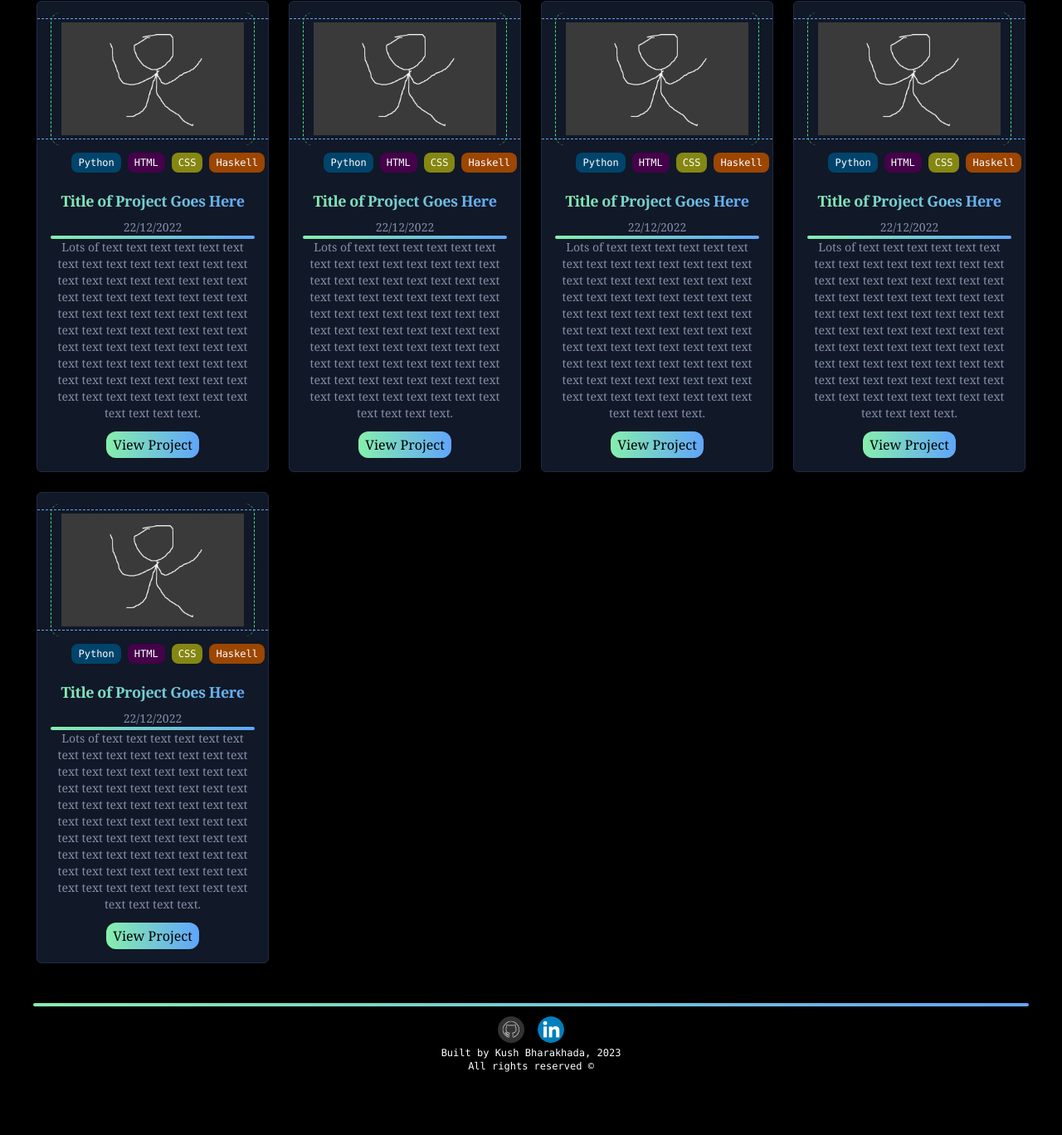
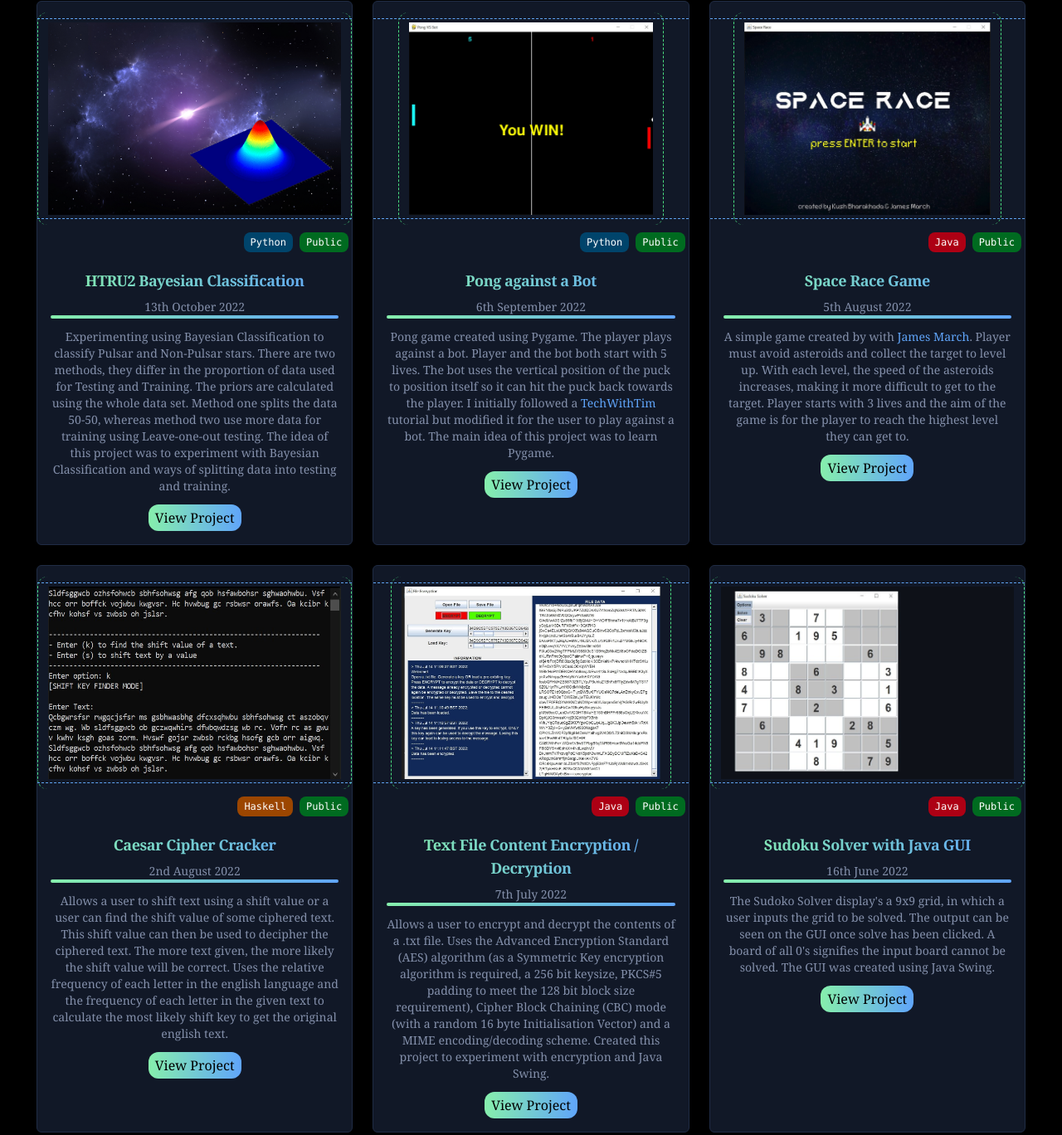
Before and after one commit to KushBharakhada/KushBharakhada.github.io, a website: page index.html in a window 1280 px wide. Shown: the part 330-1698 px from the top of the page at 83% size. Before the commit the page ends 1647 px from the top, so only its background shows below. Drawn offline with Linux system fonts and the light colour scheme.

Commit message:
Folder refactor. Added some projects.

```diff
--- a/input.css
+++ b/css/input.css
@@ -30,7 +30,7 @@ html, body {
   }
 
   .project-image {
-    @apply p-3 border-green-400 mx-auto border-dashed rounded-xl border-l border-r h-40 w-auto
+    @apply p-3 border-green-400 mx-auto border-dashed rounded-xl border-l border-r h-40 md:h-64 w-auto
   }
 
   .project-image-border-style {
--- a/index.html
+++ b/index.html
@@ -16,7 +16,7 @@
       <h1 class="font-bold tracking-wide mr-3">Kush Bharakhada</h1>
       <div class="flex items-center">
         <a href="#projects"><h1 class="font-mono font-bold tracking-wide text-blue-300">Projects</h1></a>
-        <img src="images/projects-icon.png" class="h-10 ml-2">
+        <img src="images/icons/projects-icon.png" class="h-10 ml-2">
       </div>
     </div>
     <hr class="mt-2 horizontal-gradient-line">
@@ -27,151 +27,214 @@
       <h1 class="text-lg lg:text-xl font-bold py-2">Computer Science & <span class="text-green-300">Artificial Intelligence</span> Student<h1>
       <div class="block sm:inline-flex items-center">
         <p class="text-sm lg:text-lg font-bold">@The University of Sheffield</p>
-        <img src="images/university-icon.png" class="h-5 px-2 mx-auto">
+        <img src="images/icons/university-icon.png" class="h-5 px-2 mx-auto">
       </div>
     </div>
-    <a href="#projects"><button type="button"><img class="animate-bounce h-10" src="images/scroll-down.png"></button></a>
+    <a href="#projects"><button type="button"><img class="animate-bounce h-10" src="images/icons/scroll-down.png"></button></a>
   </nav>
 
   <main id="projects" class="py-6 px-3 font-serif animate-fade">
 
     <div class="items-center">
       <div class="flex-1 mx-auto">
-        <div class="grid grid-cols-1 gap-4 lg:gap-6 lg:px-8 sm:grid-cols-1 md:grid-cols-2 lg:grid-cols-4">
+        <div class="grid grid-cols-1 gap-4 lg:gap-6 lg:px-8 sm:grid-cols-1 md:grid-cols-2 lg:grid-cols-3 2xl:grid-cols-4">
 
+          <!-- HTRU2 Bayesian Classification Project -->
           <div class="main-project-div show-on-scroll">
             <hr class="translate-y-2 project-image-border-style mt-3">
-            <img class="project-image" src="images/test.jpg" alt="alt text goes here">
+            <!-- Project Image -->
+            <img class="project-image" src="images/projects/htru2-classification.jpg" alt="pulsar star">
             <hr class="-translate-y-2 project-image-border-style">
             <div class="flex flex-wrap float-right">
+              <!-- Languages and Frameworks used. Also state Public/Private -->
               <p class="languages-frameworks bg-python">Python</p>
-              <p class="languages-frameworks bg-html">HTML</p>
-              <p class="languages-frameworks bg-css">CSS</p>
-              <p class="languages-frameworks bg-haskell">Haskell</p>
+              <p class="languages-frameworks bg-github-public">Public</p>
             </div>
             <div class="p-4 text-center clear-both">
-              <h5 class="project-heading">Title of Project Goes Here</h5>
-              <p class="project-text">22/12/2022</p>
+              <h5 class="project-heading">HTRU2 Bayesian Classification</h5> <!-- Project Title -->
+              <p class="project-text">13th October 2022</p> <!-- Project Start Date -->
               <hr class="horizontal-gradient-line">
-              <p class="mb-3 project-text">
-                Lots of text text text text text text text text text text text text text text text
-                text text text text text text text text text text text text text text text text text
-                text text text text text text text text text text text text text text text text text
-                text text text text text text text text text text text text text text text text text
-                text text text text text text text text text text text text text text text text.
+              <p class="mb-3 mt-3 project-text"> <!-- Description of Project -->
+                Experimenting using Bayesian Classification to classify Pulsar and Non-Pulsar stars.
+                There are two methods, they differ in the proportion of data used for
+                Testing and Training. The priors are calculated using the whole data set.
+                Method one splits the data 50-50, whereas method two use more data for
+                training using Leave-one-out testing. The idea of this project was to
+                experiment with Bayesian Classification and ways of splitting data into
+                testing and training.
               </p>
-              <a href="https://www.google.co.uk/"><button class="button-style">View Project</button></a>
+              <!-- Remove if Private Repository -->
+              <a href="https://github.com/KushBharakhada/HTRU2-Bayesian-Classification"><button class="button-style">View Project</button></a>
             </div>
           </div>
 
-
+          <!-- Pong vs Bot Python Project -->
           <div class="main-project-div show-on-scroll">
             <hr class="translate-y-2 project-image-border-style mt-3">
-            <img class="project-image" src="images/test.jpg" alt="alt text goes here">
+            <!-- Project Image -->
+            <img class="project-image" src="images/projects/pong-vs-bot.jpg" alt="pong game">
             <hr class="-translate-y-2 project-image-border-style">
             <div class="flex flex-wrap float-right">
+              <!-- Languages and Frameworks used. Also state Public/Private -->
               <p class="languages-frameworks bg-python">Python</p>
-              <p class="languages-frameworks bg-html">HTML</p>
-              <p class="languages-frameworks bg-css">CSS</p>
-              <p class="languages-frameworks bg-haskell">Haskell</p>
+              <p class="languages-frameworks bg-github-public">Public</p>
             </div>
             <div class="p-4 text-center clear-both">
-              <h5 class="project-heading">Title of Project Goes Here</h5>
-              <p class="project-text">22/12/2022</p>
+              <h5 class="project-heading">Pong against a Bot</h5> <!-- Project Title -->
+              <p class="project-text">6th September 2022</p> <!-- Project Start Date -->
               <hr class="horizontal-gradient-line">
-              <p class="mb-3 project-text">
-                Lots of text text text text text text text text text text text text text text text
-                text text text text text text text text text text text text text text text text text
-                text text text text text text text text text text text text text text text text text
-                text text text text text text text text text text text text text text text text text
-                text text text text text text text text text text text text text text text text.
+              <p class="mb-3 mt-3 project-text"> <!-- Description of Project -->
+                Pong game created using Pygame. The player plays against a bot. Player and the
+                bot both start with 5 lives. The bot uses the vertical position of the puck
+                to position itself so it can hit the puck back towards the player.
+                I initially followed a <a class="text-blue-400" href="https://www.youtube.com/c/TechWithTim">TechWithTim</a>
+                tutorial but modified it for the user to play against a bot.
+                The main idea of this project was to learn Pygame.
               </p>
-              <a href="https://www.google.co.uk/"><button class="button-style">View Project</button></a>
+              <!-- Remove if Private Repository -->
+              <a href="https://github.com/KushBharakhada/Pong-VS-Bot"><button class="button-style">View Project</button></a>
             </div>
           </div>
 
-
+          <!-- Space Race Project -->
           <div class="main-project-div show-on-scroll">
             <hr class="translate-y-2 project-image-border-style mt-3">
-            <img class="project-image" src="images/test.jpg" alt="alt text goes here">
+            <!-- Project Image -->
+            <img class="project-image" src="images/projects/space-race.jpg" alt="space race game">
             <hr class="-translate-y-2 project-image-border-style">
             <div class="flex flex-wrap float-right">
-              <p class="languages-frameworks bg-python">Python</p>
-              <p class="languages-frameworks bg-html">HTML</p>
-              <p class="languages-frameworks bg-css">CSS</p>
-              <p class="languages-frameworks bg-haskell">Haskell</p>
+              <!-- Languages and Frameworks used. Also state Public/Private -->
+              <p class="languages-frameworks bg-java">Java</p>
+              <p class="languages-frameworks bg-github-public">Public</p>
             </div>
             <div class="p-4 text-center clear-both">
-              <h5 class="project-heading">Title of Project Goes Here</h5>
-              <p class="project-text">22/12/2022</p>
+              <h5 class="project-heading">Space Race Game</h5> <!-- Project Title -->
+              <p class="project-text">5th August 2022</p> <!-- Project Start Date -->
               <hr class="horizontal-gradient-line">
-              <p class="mb-3 project-text">
-                Lots of text text text text text text text text text text text text text text text
-                text text text text text text text text text text text text text text text text text
-                text text text text text text text text text text text text text text text text text
-                text text text text text text text text text text text text text text text text text
-                text text text text text text text text text text text text text text text text.
+              <p class="mb-3 mt-3 project-text"> <!-- Description of Project -->
+                A simple game created by with <a class="text-blue-400" href="https://github.com/Fokkos">James March</a>.
+                Player must avoid asteroids and collect the target to level up. With each level, the speed of the asteroids
+                increases, making it more difficult to get to the target. Player starts with 3 lives and
+                the aim of the game is for the player to reach the highest level they can get to.
               </p>
-              <a href="https://www.google.co.uk/"><button class="button-style">View Project</button></a>
+              <!-- Remove if Private Repository -->
+              <a href="https://github.com/KushBharakhada/Space-Race"><button class="button-style">View Project</button></a>
             </div>
           </div>
 
-
+          <!-- Caesar Cipher Cracker Project -->
           <div class="main-project-div show-on-scroll">
             <hr class="translate-y-2 project-image-border-style mt-3">
-            <img class="project-image" src="images/test.jpg" alt="alt text goes here">
+            <!-- Project Image -->
+            <img class="project-image" src="images/projects/caesar-cipher-cracker.jpg" alt="terminal window">
             <hr class="-translate-y-2 project-image-border-style">
             <div class="flex flex-wrap float-right">
-              <p class="languages-frameworks bg-python">Python</p>
-              <p class="languages-frameworks bg-html">HTML</p>
-              <p class="languages-frameworks bg-css">CSS</p>
+              <!-- Languages and Frameworks used. Also state Public/Private -->
               <p class="languages-frameworks bg-haskell">Haskell</p>
+              <p class="languages-frameworks bg-github-public">Public</p>
             </div>
             <div class="p-4 text-center clear-both">
-              <h5 class="project-heading">Title of Project Goes Here</h5>
-              <p class="project-text">22/12/2022</p>
+              <h5 class="project-heading">Caesar Cipher Cracker</h5> <!-- Project Title -->
+              <p class="project-text">2nd August 2022</p> <!-- Project Start Date -->
               <hr class="horizontal-gradient-line">
-              <p class="mb-3 project-text">
-                Lots of text text text text text text text text text text text text text text text
-                text text text text text text text text text text text text text text text text text
-                text text text text text text text text text text text text text text text text text
-                text text text text text text text text text text text text text text text text text
-                text text text text text text text text text text text text text text text text.
+              <p class="mb-3 mt-3 project-text"> <!-- Description of Project -->
+                Allows a user to shift text using a shift value or a user can find the
+                shift value of some ciphered text. This shift value can then be used to decipher
+                the ciphered text. The more text given, the more likely the shift value will be correct.
+                Uses the relative frequency of each letter in the english language and the frequency
+                of each letter in the given text to calculate the most likely shift key to get the
+                original english text.
               </p>
-              <a href="https://www.google.co.uk/"><button class="button-style">View Project</button></a>
+              <!-- Remove if Private Repository -->
+              <a href="https://github.com/KushBharakhada/Caesar-Cipher-Cracker"><button class="button-style">View Project</button></a>
             </div>
           </div>
 
-
+          <!-- Text File Encryption/Decryption Project -->
           <div class="main-project-div show-on-scroll">
             <hr class="translate-y-2 project-image-border-style mt-3">
-            <img class="project-image" src="images/test.jpg" alt="alt text goes here">
+            <!-- Project Image -->
+            <img class="project-image" src="images/projects/file-encryption.jpg" alt="java graphical user interface">
             <hr class="-translate-y-2 project-image-border-style">
             <div class="flex flex-wrap float-right">
-              <p class="languages-frameworks bg-python">Python</p>
-              <p class="languages-frameworks bg-html">HTML</p>
-              <p class="languages-frameworks bg-css">CSS</p>
-              <p class="languages-frameworks bg-haskell">Haskell</p>
+              <!-- Languages and Frameworks used. Also state Public/Private -->
+              <p class="languages-frameworks bg-java">Java</p>
+              <p class="languages-frameworks bg-github-public">Public</p>
             </div>
             <div class="p-4 text-center clear-both">
-              <h5 class="project-heading">Title of Project Goes Here</h5>
-              <p class="project-text">22/12/2022</p>
+              <h5 class="project-heading">Text File Content Encryption / Decryption</h5> <!-- Project Title -->
+              <p class="project-text">7th July 2022</p> <!-- Project Start Date -->
               <hr class="horizontal-gradient-line">
-              <p class="mb-3 project-text">
-                Lots of text text text text text text text text text text text text text text text
-                text text text text text text text text text text text text text text text text text
-                text text text text text text text text text text text text text text text text text
-                text text text text text text text text text text text text text text text text text
-                text text text text text text text text text text text text text text text text.
+              <p class="mb-3 mt-3 project-text"> <!-- Description of Project -->
+                Allows a user to encrypt and decrypt the contents of a .txt file.
+                Uses the Advanced Encryption Standard (AES) algorithm (as a Symmetric Key encryption
+                algorithm is required, a 256 bit keysize, PKCS#5 padding to meet the 128 bit block size
+                requirement), Cipher Block Chaining (CBC) mode (with a random 16 byte Initialisation Vector)
+                and a MIME encoding/decoding scheme. Created this project to experiment with encryption
+                and Java Swing.
               </p>
-              <a href="https://www.google.co.uk/"><button class="button-style">View Project</button></a>
+              <!-- Remove if Private Repository -->
+              <a href="https://github.com/KushBharakhada/File-Encryption"><button class="button-style">View Project</button></a>
             </div>
           </div>
 
+          <!-- Sudoku Solver using a GUI Project -->
+          <div class="main-project-div show-on-scroll">
+            <hr class="translate-y-2 project-image-border-style mt-3">
+            <!-- Project Image -->
+            <img class="project-image" src="images/projects/sudoku-solver.jpg" alt="sudoku grid">
+            <hr class="-translate-y-2 project-image-border-style">
+            <div class="flex flex-wrap float-right">
+              <!-- Languages and Frameworks used. Also state Public/Private -->
+              <p class="languages-frameworks bg-java">Java</p>
+              <p class="languages-frameworks bg-github-public">Public</p>
+            </div>
+            <div class="p-4 text-center clear-both">
+              <h5 class="project-heading">Sudoku Solver with Java GUI</h5> <!-- Project Title -->
+              <p class="project-text">16th June 2022</p> <!-- Project Start Date -->
+              <hr class="horizontal-gradient-line">
+              <p class="mb-3 mt-3 project-text"> <!-- Description of Project -->
+                The Sudoko Solver display's a 9x9 grid, in which a user inputs the grid to be solved.
+                The output can be seen on the GUI once solve has been clicked. A board of all 0's
+                signifies the input board cannot be solved. The GUI was created using Java Swing.
+              </p>
+              <!-- Remove if Private Repository -->
+              <a href="https://github.com/KushBharakhada/Sudoku-Solver"><button class="button-style">View Project</button></a>
+            </div>
+          </div>
+
+          <!-- Convolution filters/Image Processing Java Project -->
+          <div class="main-project-div show-on-scroll">
+            <hr class="translate-y-2 project-image-border-style mt-3">
+            <!-- Project Image -->
+            <img class="project-image" src="images/projects/image-filter-processing.jpg" alt="tree">
+            <hr class="-translate-y-2 project-image-border-style">
+            <div class="flex flex-wrap float-right">
+              <!-- Languages and Frameworks used. Also state Public/Private -->
+              <p class="languages-frameworks bg-java">Java</p>
+              <p class="languages-frameworks bg-github-public">Public</p>
+            </div>
+            <div class="p-4 text-center clear-both">
+              <h5 class="project-heading">Image Filter Processing Using Convolution Filters</h5> <!-- Project Title -->
+              <p class="project-text">13th January 2022</p> <!-- Project Start Date -->
+              <hr class="horizontal-gradient-line">
+              <p class="mb-3 mt-3 project-text"> <!-- Description of Project -->
+                Uses the idea of convolution filters and sobel edge detection to find
+                edges and parts of an image. A filter is run horizontally and vertically.
+                Both gradients are then combined. These pixels are then plotted to produce
+                a new image. The input image can be RGB. The output image will be 2 pixels
+                less in height and width compared to the input image due to the convolution
+                filters. Can process a .png or .jpeg/jpg file and will always produce a .jpeg/jpg file.
+              </p>
+              <!-- Remove if Private Repository -->
+              <a href="https://github.com/KushBharakhada/Image-Filter-Processing"><button class="button-style">View Project</button></a>
+            </div>
+          </div>
 
         </div>
       </div>
     </div>
+
     <script src="js/scroll.js"></script>
   </main>
 
@@ -179,9 +242,9 @@
     <hr class="mb-3 horizontal-gradient-line">
     <div class="inline-flex">
       <a class="mx-auto" href="https://github.com/KushBharakhada">
-        <img class="h-8 mx-2 rounded-full" src="images/github-logo.png" alt="github logo"></a>
+        <img class="h-8 mx-2 rounded-full" src="images/icons/github-logo.png" alt="github logo"></a>
       <a class="mx-auto" href="https://uk.linkedin.com/in/kushbharakhada">
-        <img class="h-8 mx-2 rounded-full" src="images/linkedin-logo.png" alt="linkedin logo"></a>
+        <img class="h-8 mx-2 rounded-full" src="images/icons/linkedin-logo.png" alt="linkedin logo"></a>
     </div>
 
     <p>Built by Kush Bharakhada, 2023</p>
--- a/tailwind.config.js
+++ b/tailwind.config.js
@@ -7,7 +7,7 @@ module.exports = {
         "website-text-theme": "white",
         "website-background": "black",
         "project-background-theme": "#111827",
-        "project-hover-theme": "#1e293b",
+        "project-hover-theme": "#181929",
         "project-border": "#202c45",
         "project-descrption-theme": "#8490ab",
         "project-language-text-theme": "white",
@@ -24,7 +24,7 @@ module.exports = {
       },
 
       backgroundImage: {
-        "neural-net-nav": "url('/images/neural-network-background.jpg')"
+        "neural-net-nav": "url('/images/backgrounds/neural-network-background.jpg')"
       },
 
       screens: {
```
Also changed, not shown: css/style.css, images/backgrounds/neural-network-background.jpg (renamed from images/neural-network-background.jpg), images/icons/github-logo.png (renamed from images/github-logo.png), images/icons/linkedin-logo.png (renamed from images/linkedin-logo.png), images/icons/projects-icon.png (renamed from images/projects-icon.png), images/icons/scroll-down.png (renamed from images/scroll-down.png), images/icons/university-icon.png (renamed from images/university-icon.png), images/projects/caesar-cipher-cracker.jpg (added), images/projects/file-encryption.jpg (added), images/projects/htru2-classification.jpg (added), images/projects/image-filter-processing.jpg (added), images/projects/pong-vs-bot.jpg (added), images/projects/space-race.jpg (added), images/projects/sudoku-solver.jpg (added), 1 more files.
